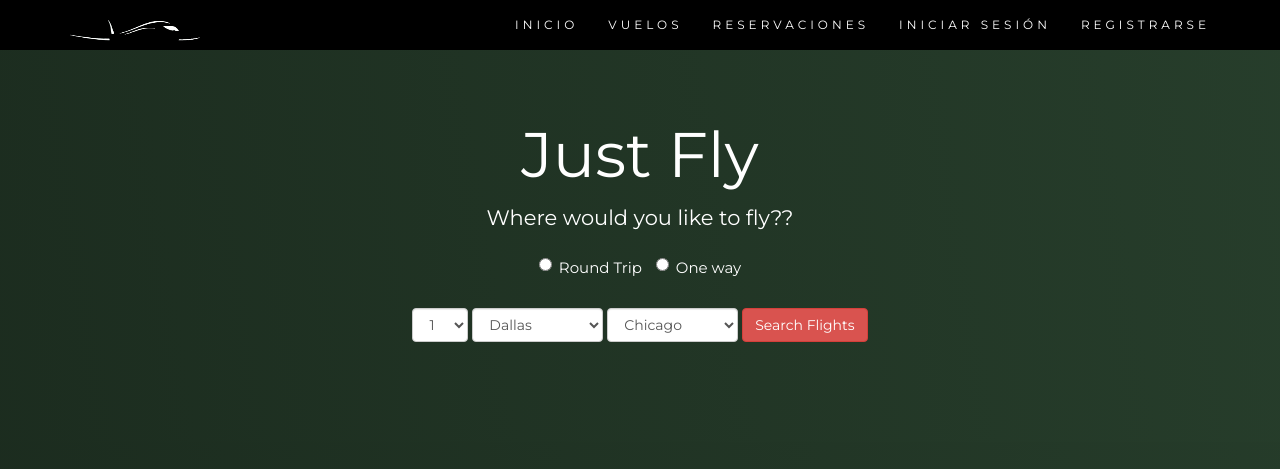
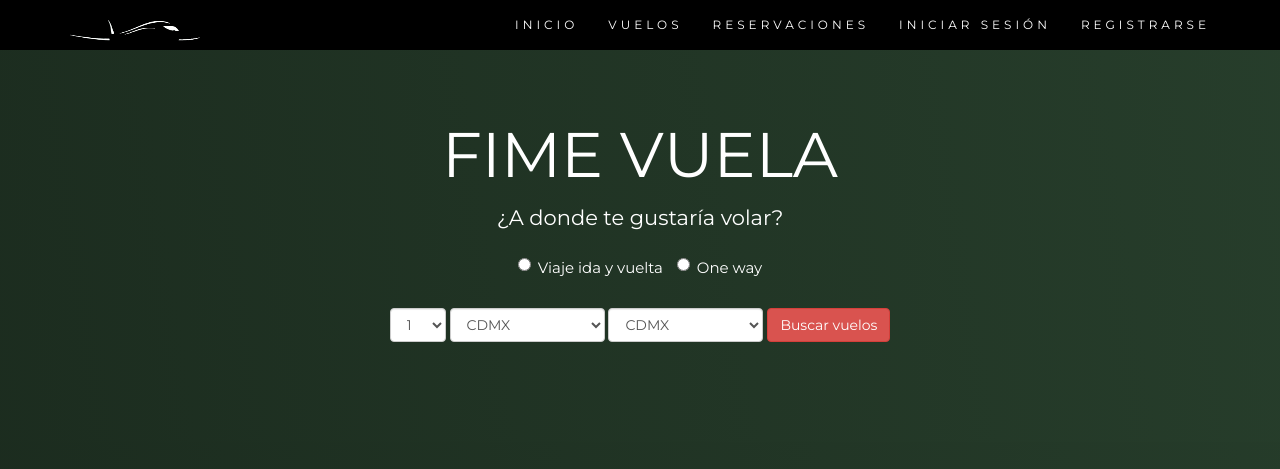
Before and after one commit to xG4ST/Examen-final-PrograWeb, a PHP site: page /home.html in a window 1280 px wide. Shown: the top 469 px of the page. Run offline with PHP 8.4, Linux system fonts and the light colour scheme; some libraries are stand-ins or nearby versions.

Commit message:
Ya quedo el inicio

```diff
--- a/css/home.css
+++ b/css/home.css
@@ -10,6 +10,7 @@
       color: #000000;
       font-weight: 600;
       margin-bottom: 30px;
+      text-align: center;
   }
   h4 {
       font-size: 19px;
@@ -34,7 +35,9 @@
       font-family: Montserrat, sans-serif;
   }
   .container-fluid {
+      text-align: center;
       padding: 60px 50px;
+      border-radius: center;
   }
   .bg-grey {
       background-color: #f6f6f6;
@@ -175,7 +178,7 @@
   @media screen and (max-width: 768px) {
     .col-sm-4 {
       text-align: center;
-      margin: 25px 0;
+      margin: 1000px 0;
     }
     .btn-lg {
         width: 100%;
--- a/home.html
+++ b/home.html
@@ -42,11 +42,11 @@
 <div class="container">
 
 
-  <h1>Just Fly </h1>
-  <p>Where would you like to fly??</p>
+  <h1>FIME VUELA </h1>
+  <p>¿A donde te gustaría volar?</p>
 
     <label class="radio-inline">
-      <input type="radio" name="optradio" value="roundtrip">Round Trip
+      <input type="radio" name="optradio" value="roundtrip">Viaje ida y vuelta
     </label>
     <label class="radio-inline">
       <input type="radio" name="optradio" value="oneway">One way
@@ -67,27 +67,28 @@
 
 
    <select name="From" class="form-control" placeholder="From" required>
-    <option value="Dallas">Dallas</option>
-    <option value="San Diego">San Diego</option>
-    <option value="Florida">Florida</option>
-    <option value="New York">New York</option>
-	<option value="Chicago">Chicago</option>
-	<option value="Los Angeles">Los Angeles</option>
+    <option value="Chicago">CDMX</option>
+    <option value="Raleigh">GUADALAJARA</option>
+    <option value="Atlanta">CANCÚN</option>
+    <option value="Austin">MAZATLAN</option>
+	<option value="Los Angeles">TIJUANA</option>
+	<option value="New York">PACHUCA</option>
+    <option value="Dallas">VERACRUZ</option>
 
 
   </select>
    <select name="To" class="form-control"  placeholder="To" required>
-    <option value="Chicago">Chicago</option>
-    <option value="Raleigh">Raleigh</option>
-    <option value="Atlanta">Atlanta</option>
-    <option value="Austin">Austin</option>
-	<option value="Los Angeles">Los Angeles</option>
-	<option value="New York">New York</option>
-    <option value="Dallas">Dallas</option>
+    <option value="Chicago">CDMX</option>
+    <option value="Raleigh">GUADALAJARA</option>
+    <option value="Atlanta">CANCÚN</option>
+    <option value="Austin">MAZATLAN</option>
+	<option value="Los Angeles">TIJUANA</option>
+	<option value="New York">PACHUCA</option>
+    <option value="Dallas">VERACRUZ</option>
 
   </select>
 
-  <button type="submit" class="btn btn-danger">Search Flights</button>
+  <button type="submit" class="btn btn-danger">Buscar vuelos</button>
 </div>
 </form>
 </div>
@@ -99,7 +100,7 @@
   <div class="row" >
         <div class="col-sm-2 form-group">
 			<div class="row">
-			  <h2 class="text-center">Login</h2>
+			  <h2 class="text-center">INICIAR SESIÓN</h2>
 			</div>
 			<div class="row">
 			  <input class="form-control" id="username" name="username" placeholder="username" type="text" required>
@@ -108,12 +109,7 @@
 			  <input class="form-control" id="password" name="password" placeholder="password" type="password" required>
 			</div>
         </div>
-		<div class = "col-sm-8" style="padding-left:60px">
-		<h4><strong>MISSION:</strong><ul><li> To sell the cheapest airline tickets in an increasingly competitive market</li>
-					<li>To assemble the most advanced team of travel experts in the world</li>
-					<li>To maintain an efficient and technologically bullet-proof platform</li>
-					<li>Innovate, don't imitate.</li></ul></h4>
-		</div>
+
 
       </div>
       <div class="row">
```
